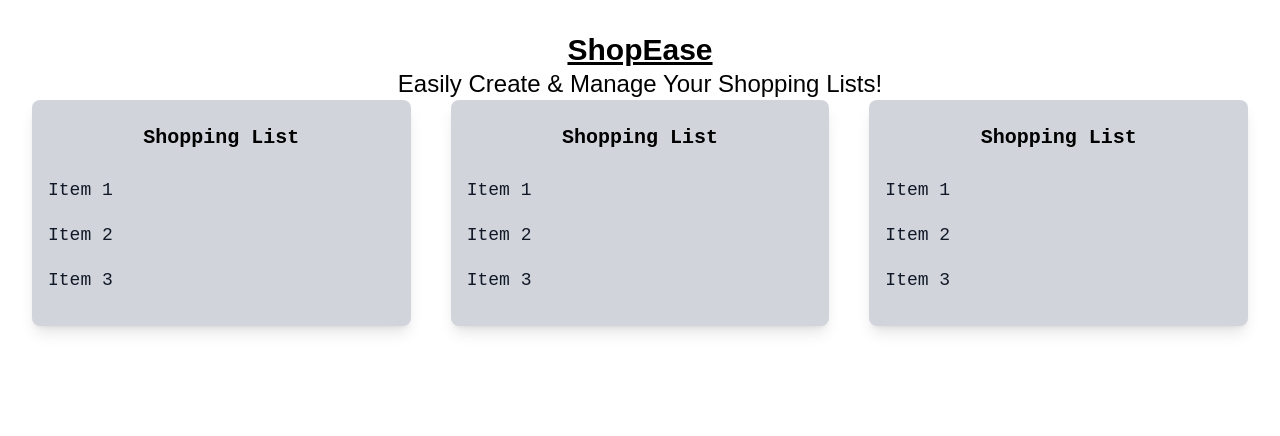
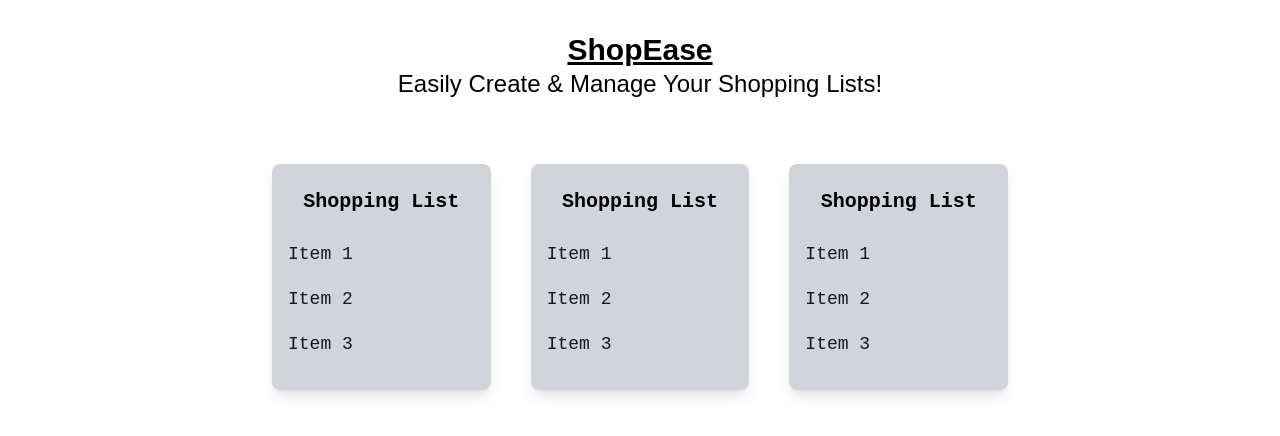
Before and after one commit to emelyn-barrientos/shopease-list-coding-challenge, a React (Create React App) app: page / in a window 1280 px wide. Shown: the top 436 px of the page. Built offline with nearby package versions, Linux system fonts and the light colour scheme; a web font is replaced by a local one.

Commit message:
Add x-axis margins to grid div

```diff
--- a/src/App.jsx
+++ b/src/App.jsx
@@ -5,7 +5,7 @@ function App() {
   return (
     <>
       <Header />
-      <div className="grid grid-cols-3 gap-10">
+      <div className="grid grid-cols-3 gap-10 mt-16 mx-60">
         <ShoppingList />
         <ShoppingList />
         <ShoppingList />
```
